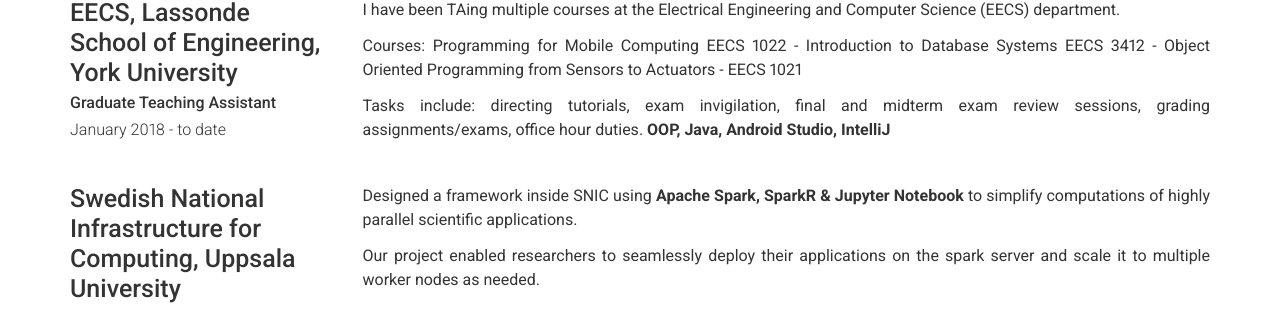
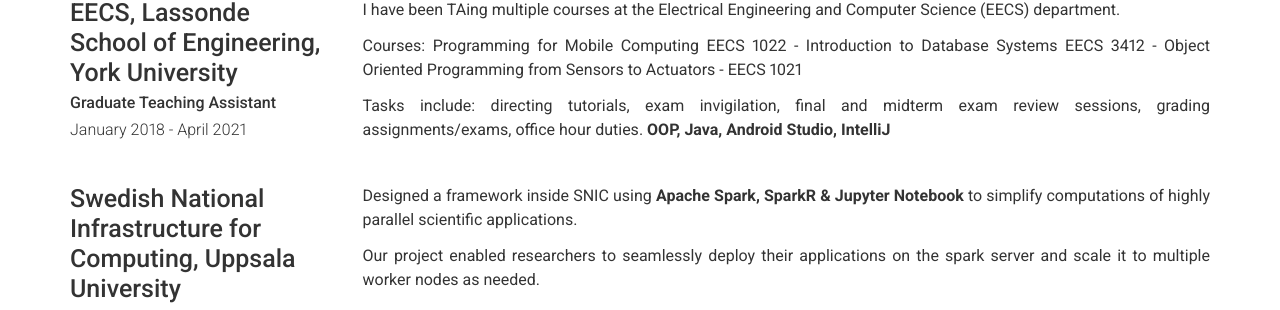
Before and after one commit to saimmehmood/saimmehmood.github.io, a Jekyll site: the page built from index.md, in a window 1280 px wide and 900 px high, scrolled down 950 px. Shown: the part 140-450 px from the top of the window. Built offline with Jekyll 4.4.1, drawn with Linux system fonts in a browser that asks for light colours; nearby versions of some CDN libraries.

Commit message:
4/12/2021 4:07 PM

```diff
--- a/_data/experience.yml
+++ b/_data/experience.yml
@@ -22,7 +22,7 @@
   company: EECS, Lassonde School of Engineering, York University
   # link: http://dminer.eecs.yorku.ca/
   job_title: Graduate Teaching Assistant
-  dates: January 2018 - to date
+  dates: January 2018 - April 2021
   # quote: >
   #  Solving 21st century problems by diging holes and making game changing products like the *not a flamethrower*
   description: | # this will include new lines to allow paragraphs
```
